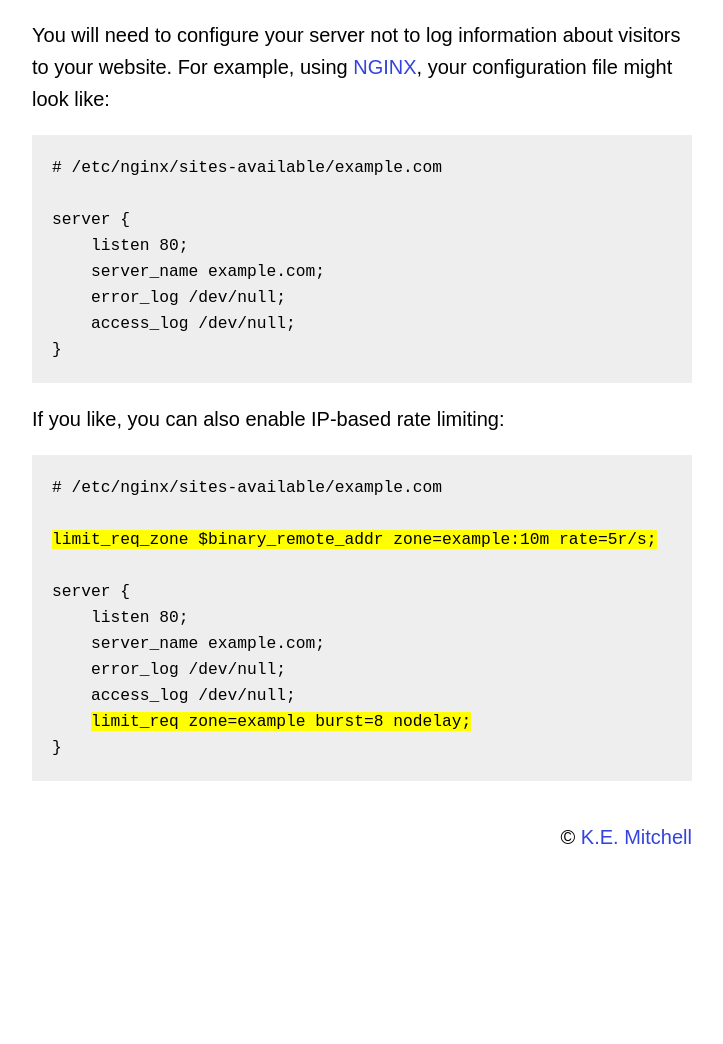
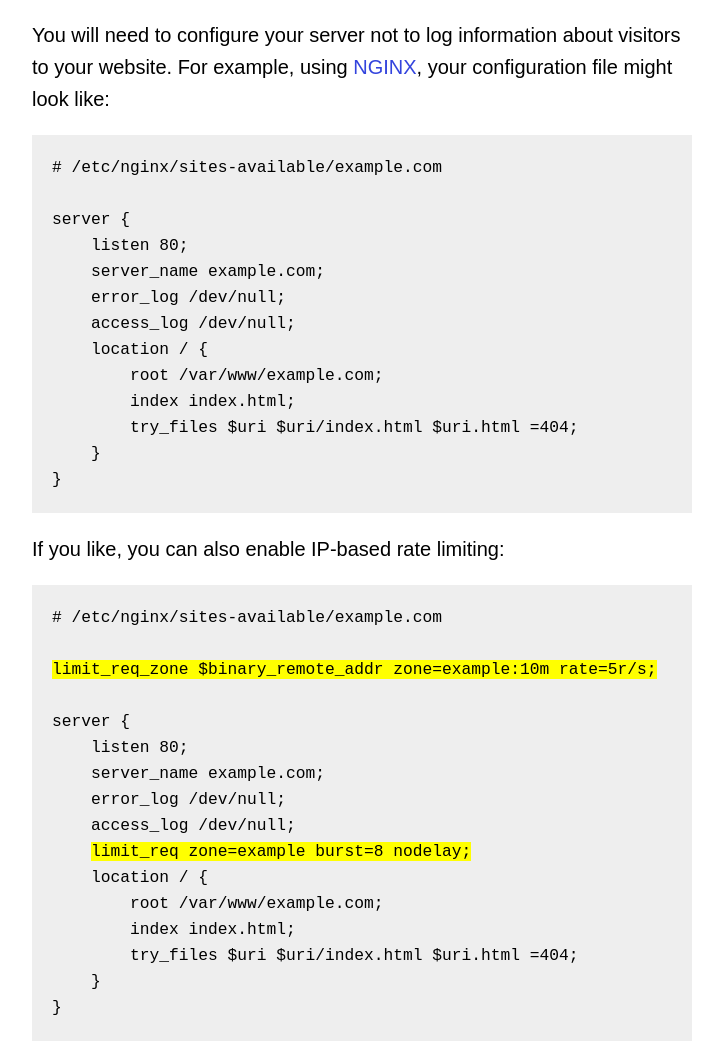
Before and after one commit to kemitchell/doormatprivacy.com, a plain HTML site: page use.html in a window 1280 px wide. Shown: the part 1140-2184 px from the top of the page, without its empty margins (278-1001 px from the left). Before the commit the page ends 2053 px from the top, so only its background shows below. Drawn offline with Linux system fonts and the light colour scheme.

Commit message:
Add location stanzas to example NGINX configurations

```diff
--- a/use.html
+++ b/use.html
@@ -45,6 +45,11 @@ server {
     server_name example.com;
     error_log /dev/null;
     access_log /dev/null;
+    location / {
+        root /var/www/example.com;
+        index index.html;
+        try_files $uri $uri/index.html $uri.html =404;
+    }
 }</pre>
     <p>If you like, you can also enable IP-based rate limiting:</p>
     <pre class="code"># /etc/nginx/sites-available/example.com
@@ -57,6 +62,11 @@ server {
     error_log /dev/null;
     access_log /dev/null;
     <mark>limit_req zone=example burst=8 nodelay;</mark>
+    location / {
+        root /var/www/example.com;
+        index index.html;
+        try_files $uri $uri/index.html $uri.html =404;
+    }
 }</pre>
   </main>
   <footer role="contentinfo">
```
